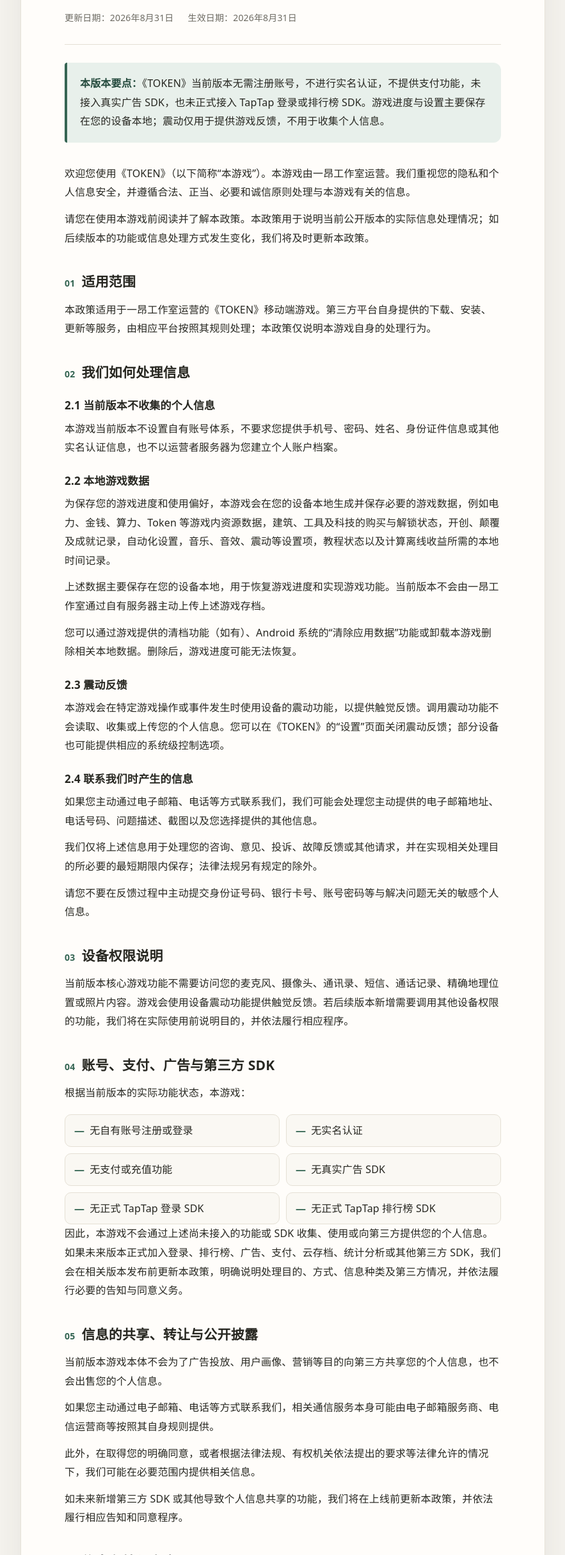
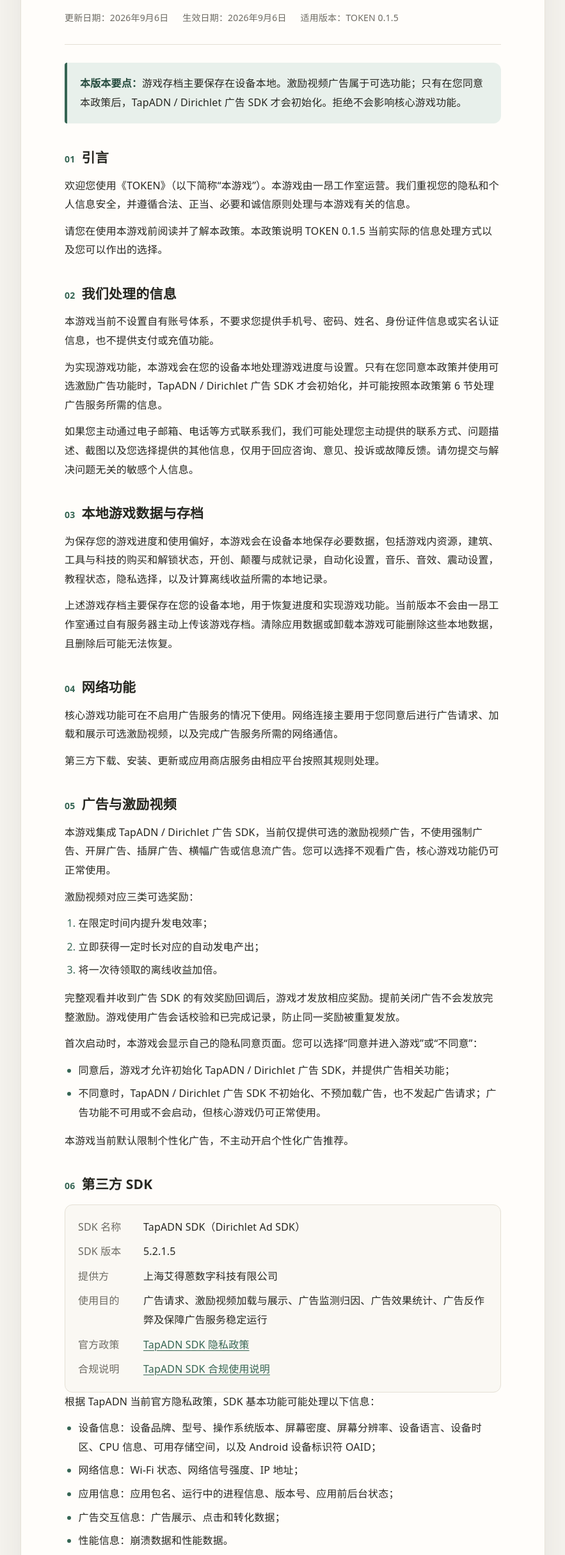
Before and after one commit to dz2121696452-creator/token-privacy, a plain HTML site: page index.html in a window 1280 px wide. Shown: the part 204-2635 px from the top of the page at 64% size, without its empty margins (198-1081 px from the left). Drawn offline with Linux system fonts and the light colour scheme.

Commit message:
Update TOKEN 0.1.5 privacy policy

```diff
--- a/index.html
+++ b/index.html
@@ -18,15 +18,8 @@
       --accent-soft: #e8f0eb;
       --shadow: 0 18px 50px rgba(49, 45, 35, 0.08);
     }
-
     * { box-sizing: border-box; }
-
-    html {
-      scroll-behavior: smooth;
-      -webkit-text-size-adjust: 100%;
-      text-size-adjust: 100%;
-    }
-
+    html { scroll-behavior: smooth; -webkit-text-size-adjust: 100%; text-size-adjust: 100%; }
     body {
       margin: 0;
       background: var(--page);
@@ -37,15 +30,9 @@
       letter-spacing: 0.01em;
       overflow-wrap: anywhere;
     }
-
-    a {
-      color: var(--accent);
-      text-decoration-thickness: 1px;
-      text-underline-offset: 3px;
-    }
-
+    a { color: var(--accent); text-decoration-thickness: 1px; text-underline-offset: 3px; }
     a:hover { text-decoration-thickness: 2px; }
-
+    code { font-family: ui-monospace, "Cascadia Mono", Consolas, monospace; font-size: 0.92em; }
     .page {
       width: min(100% - 32px, 820px);
       margin: 40px auto;
@@ -55,21 +42,8 @@
       border-radius: 22px;
       box-shadow: var(--shadow);
     }
-
-    header {
-      padding-bottom: 28px;
-      border-bottom: 1px solid var(--line);
-    }
-
-    .eyebrow {
-      margin: 0 0 8px;
-      color: var(--accent);
-      font-size: 13px;
-      font-weight: 700;
-      letter-spacing: 0.14em;
-      text-transform: uppercase;
-    }
-
+    header { padding-bottom: 28px; border-bottom: 1px solid var(--line); }
+    .eyebrow { margin: 0 0 8px; color: var(--accent); font-size: 13px; font-weight: 700; letter-spacing: 0.14em; text-transform: uppercase; }
     h1 {
       margin: 0;
       font-family: "Noto Serif SC", "Source Han Serif SC", "Songti SC", SimSun, serif;
@@ -77,143 +51,35 @@
       line-height: 1.25;
       letter-spacing: 0.02em;
     }
-
-    .dates {
-      display: flex;
-      flex-wrap: wrap;
-      gap: 8px 22px;
-      margin: 18px 0 0;
-      color: var(--muted);
-      font-size: 14px;
-    }
-
-    .summary {
-      margin: 28px 0 34px;
-      padding: 18px 20px;
-      background: var(--accent-soft);
-      border-left: 4px solid var(--accent);
-      border-radius: 4px 12px 12px 4px;
-    }
-
+    .dates { display: flex; flex-wrap: wrap; gap: 8px 22px; margin: 18px 0 0; color: var(--muted); font-size: 14px; }
+    .summary { margin: 28px 0 34px; padding: 18px 20px; background: var(--accent-soft); border-left: 4px solid var(--accent); border-radius: 4px 12px 12px 4px; }
     .summary strong { color: #244a3d; }
-
     section { margin-top: 38px; }
-
-    h2 {
-      display: flex;
-      align-items: baseline;
-      gap: 10px;
-      margin: 0 0 14px;
-      font-size: 21px;
-      line-height: 1.45;
-      letter-spacing: 0.01em;
-    }
-
-    h2 .number {
-      flex: 0 0 auto;
-      color: var(--accent);
-      font-size: 14px;
-      font-variant-numeric: tabular-nums;
-    }
-
-    h3 {
-      margin: 24px 0 8px;
-      font-size: 17px;
-      line-height: 1.55;
-    }
-
+    h2 { display: flex; align-items: baseline; gap: 10px; margin: 0 0 14px; font-size: 21px; line-height: 1.45; letter-spacing: 0.01em; }
+    h2 .number { flex: 0 0 auto; color: var(--accent); font-size: 14px; font-variant-numeric: tabular-nums; }
+    h3 { margin: 24px 0 8px; font-size: 17px; line-height: 1.55; }
     p { margin: 0 0 12px; }
-
-    ul {
-      margin: 8px 0 14px;
-      padding-left: 1.35em;
-    }
-
+    ul, ol { margin: 8px 0 14px; padding-left: 1.35em; }
     li { margin: 7px 0; }
     li::marker { color: var(--accent); }
-
-    .status-list {
-      display: grid;
-      grid-template-columns: repeat(2, minmax(0, 1fr));
-      gap: 10px;
-      margin: 18px 0 0;
-      padding: 0;
-      list-style: none;
-    }
-
-    .status-list li {
-      margin: 0;
-      padding: 12px 14px;
-      background: #faf8f3;
-      border: 1px solid var(--line);
-      border-radius: 10px;
-      line-height: 1.55;
-    }
-
-    .status-list li::before {
-      content: "—";
-      margin-right: 8px;
-      color: var(--accent);
-      font-weight: 700;
-    }
-
-    .contact-card {
-      margin-top: 16px;
-      padding: 20px;
-      background: #faf8f3;
-      border: 1px solid var(--line);
-      border-radius: 12px;
-    }
-
-    .contact-card dl {
-      display: grid;
-      grid-template-columns: 88px minmax(0, 1fr);
-      gap: 9px 14px;
-      margin: 0;
-    }
-
+    .status-list { display: grid; grid-template-columns: repeat(2, minmax(0, 1fr)); gap: 10px; margin: 18px 0 0; padding: 0; list-style: none; }
+    .status-list li { margin: 0; padding: 12px 14px; background: #faf8f3; border: 1px solid var(--line); border-radius: 10px; line-height: 1.55; }
+    .status-list li::before { content: "—"; margin-right: 8px; color: var(--accent); font-weight: 700; }
+    .contact-card { margin-top: 16px; padding: 20px; background: #faf8f3; border: 1px solid var(--line); border-radius: 12px; }
+    .contact-card dl { display: grid; grid-template-columns: 88px minmax(0, 1fr); gap: 9px 14px; margin: 0; }
     .contact-card dt { color: var(--muted); }
     .contact-card dd { margin: 0; }
-
-    footer {
-      margin-top: 46px;
-      padding-top: 24px;
-      border-top: 1px solid var(--line);
-      color: var(--muted);
-      font-size: 13px;
-      text-align: center;
-    }
-
+    footer { margin-top: 46px; padding-top: 24px; border-top: 1px solid var(--line); color: var(--muted); font-size: 13px; text-align: center; }
     @media (max-width: 640px) {
-      .page {
-        width: 100%;
-        margin: 0;
-        min-height: 100vh;
-        border: 0;
-        border-radius: 0;
-        box-shadow: none;
-        padding-top: calc(32px + env(safe-area-inset-top));
-        padding-right: max(22px, env(safe-area-inset-right));
-        padding-bottom: calc(40px + env(safe-area-inset-bottom));
-        padding-left: max(22px, env(safe-area-inset-left));
-      }
-
+      .page { width: 100%; margin: 0; min-height: 100vh; border: 0; border-radius: 0; box-shadow: none; padding-top: calc(32px + env(safe-area-inset-top)); padding-right: max(22px, env(safe-area-inset-right)); padding-bottom: calc(40px + env(safe-area-inset-bottom)); padding-left: max(22px, env(safe-area-inset-left)); }
       .status-list { grid-template-columns: 1fr; }
       section { margin-top: 32px; }
       .contact-card dl { grid-template-columns: 1fr; gap: 2px; }
       .contact-card dd + dt { margin-top: 8px; }
     }
-
     @media print {
       body { background: #fff; }
-      .page {
-        width: 100%;
-        margin: 0;
-        padding: 0;
-        border: 0;
-        border-radius: 0;
-        box-shadow: none;
-      }
+      .page { width: 100%; margin: 0; padding: 0; border: 0; border-radius: 0; box-shadow: none; }
       a { color: inherit; }
       section { break-inside: avoid; }
     }
@@ -225,109 +91,129 @@
       <p class="eyebrow">Privacy Policy</p>
       <h1>《TOKEN》隐私政策</h1>
       <div class="dates" aria-label="政策日期">
-        <span>更新日期：2026年8月31日</span>
-        <span>生效日期：2026年8月31日</span>
+        <span>更新日期：2026年9月6日</span>
+        <span>生效日期：2026年9月6日</span>
+        <span>适用版本：TOKEN 0.1.5</span>
       </div>
     </header>
 
     <div class="summary">
-      <strong>本版本要点：</strong>《TOKEN》当前版本无需注册账号，不进行实名认证，不提供支付功能，未接入真实广告 SDK，也未正式接入 TapTap 登录或排行榜 SDK。游戏进度与设置主要保存在您的设备本地；震动仅用于提供游戏反馈，不用于收集个人信息。
+      <strong>本版本要点：</strong>游戏存档主要保存在设备本地。激励视频广告属于可选功能；只有在您同意本政策后，TapADN / Dirichlet 广告 SDK 才会初始化。拒绝不会影响核心游戏功能。
     </div>
 
-    <p>欢迎您使用《TOKEN》（以下简称“本游戏”）。本游戏由一昂工作室运营。我们重视您的隐私和个人信息安全，并遵循合法、正当、必要和诚信原则处理与本游戏有关的信息。</p>
-    <p>请您在使用本游戏前阅读并了解本政策。本政策用于说明当前公开版本的实际信息处理情况；如后续版本的功能或信息处理方式发生变化，我们将及时更新本政策。</p>
-
-    <section aria-labelledby="scope">
-      <h2 id="scope"><span class="number">01</span>适用范围</h2>
-      <p>本政策适用于一昂工作室运营的《TOKEN》移动端游戏。第三方平台自身提供的下载、安装、更新等服务，由相应平台按照其规则处理；本政策仅说明本游戏自身的处理行为。</p>
+    <section aria-labelledby="intro">
+      <h2 id="intro"><span class="number">01</span>引言</h2>
+      <p>欢迎您使用《TOKEN》（以下简称“本游戏”）。本游戏由一昂工作室运营。我们重视您的隐私和个人信息安全，并遵循合法、正当、必要和诚信原则处理与本游戏有关的信息。</p>
+      <p>请您在使用本游戏前阅读并了解本政策。本政策说明 TOKEN 0.1.5 当前实际的信息处理方式以及您可以作出的选择。</p>
     </section>
 
-    <section aria-labelledby="collection">
-      <h2 id="collection"><span class="number">02</span>我们如何处理信息</h2>
+    <section aria-labelledby="information">
+      <h2 id="information"><span class="number">02</span>我们处理的信息</h2>
+      <p>本游戏当前不设置自有账号体系，不要求您提供手机号、密码、姓名、身份证件信息或实名认证信息，也不提供支付或充值功能。</p>
+      <p>为实现游戏功能，本游戏会在您的设备本地处理游戏进度与设置。只有在您同意本政策并使用可选激励广告功能时，TapADN / Dirichlet 广告 SDK 才会初始化，并可能按照本政策第 6 节处理广告服务所需的信息。</p>
+      <p>如果您主动通过电子邮箱、电话等方式联系我们，我们可能处理您主动提供的联系方式、问题描述、截图以及您选择提供的其他信息，仅用于回应咨询、意见、投诉或故障反馈。请勿提交与解决问题无关的敏感个人信息。</p>
+    </section>
 
-      <h3>2.1 当前版本不收集的个人信息</h3>
-      <p>本游戏当前版本不设置自有账号体系，不要求您提供手机号、密码、姓名、身份证件信息或其他实名认证信息，也不以运营者服务器为您建立个人账户档案。</p>
+    <section aria-labelledby="local-save">
+      <h2 id="local-save"><span class="number">03</span>本地游戏数据与存档</h2>
+      <p>为保存您的游戏进度和使用偏好，本游戏会在设备本地保存必要数据，包括游戏内资源，建筑、工具与科技的购买和解锁状态，开创、颠覆与成就记录，自动化设置，音乐、音效、震动设置，教程状态，隐私选择，以及计算离线收益所需的本地记录。</p>
+      <p>上述游戏存档主要保存在您的设备本地，用于恢复进度和实现游戏功能。当前版本不会由一昂工作室通过自有服务器主动上传该游戏存档。清除应用数据或卸载本游戏可能删除这些本地数据，且删除后可能无法恢复。</p>
+    </section>
 
-      <h3>2.2 本地游戏数据</h3>
-      <p>为保存您的游戏进度和使用偏好，本游戏会在您的设备本地生成并保存必要的游戏数据，例如电力、金钱、算力、Token 等游戏内资源数据，建筑、工具及科技的购买与解锁状态，开创、颠覆及成就记录，自动化设置，音乐、音效、震动等设置项，教程状态以及计算离线收益所需的本地时间记录。</p>
-      <p>上述数据主要保存在您的设备本地，用于恢复游戏进度和实现游戏功能。当前版本不会由一昂工作室通过自有服务器主动上传上述游戏存档。</p>
-      <p>您可以通过游戏提供的清档功能（如有）、Android 系统的“清除应用数据”功能或卸载本游戏删除相关本地数据。删除后，游戏进度可能无法恢复。</p>
+    <section aria-labelledby="network">
+      <h2 id="network"><span class="number">04</span>网络功能</h2>
+      <p>核心游戏功能可在不启用广告服务的情况下使用。网络连接主要用于您同意后进行广告请求、加载和展示可选激励视频，以及完成广告服务所需的网络通信。</p>
+      <p>第三方下载、安装、更新或应用商店服务由相应平台按照其规则处理。</p>
+    </section>
 
-      <h3>2.3 震动反馈</h3>
-      <p>本游戏会在特定游戏操作或事件发生时使用设备的震动功能，以提供触觉反馈。调用震动功能不会读取、收集或上传您的个人信息。您可以在《TOKEN》的“设置”页面关闭震动反馈；部分设备也可能提供相应的系统级控制选项。</p>
+    <section aria-labelledby="rewarded-ads">
+      <h2 id="rewarded-ads"><span class="number">05</span>广告与激励视频</h2>
+      <p>本游戏集成 TapADN / Dirichlet 广告 SDK，当前仅提供可选的激励视频广告，不使用强制广告、开屏广告、插屏广告、横幅广告或信息流广告。您可以选择不观看广告，核心游戏功能仍可正常使用。</p>
+      <p>激励视频对应三类可选奖励：</p>
+      <ol>
+        <li>在限定时间内提升发电效率；</li>
+        <li>立即获得一定时长对应的自动发电产出；</li>
+        <li>将一次待领取的离线收益加倍。</li>
+      </ol>
+      <p>完整观看并收到广告 SDK 的有效奖励回调后，游戏才发放相应奖励。提前关闭广告不会发放完整激励。游戏使用广告会话校验和已完成记录，防止同一奖励被重复发放。</p>
+      <p>首次启动时，本游戏会显示自己的隐私同意页面。您可以选择“同意并进入游戏”或“不同意”：</p>
+      <ul>
+        <li>同意后，游戏才允许初始化 TapADN / Dirichlet 广告 SDK，并提供广告相关功能；</li>
+        <li>不同意时，TapADN / Dirichlet 广告 SDK 不初始化、不预加载广告，也不发起广告请求；广告功能不可用或不会启动，但核心游戏仍可正常使用。</li>
+      </ul>
+      <p>本游戏当前默认限制个性化广告，不主动开启个性化广告推荐。</p>
+    </section>
 
-      <h3>2.4 联系我们时产生的信息</h3>
-      <p>如果您主动通过电子邮箱、电话等方式联系我们，我们可能会处理您主动提供的电子邮箱地址、电话号码、问题描述、截图以及您选择提供的其他信息。</p>
-      <p>我们仅将上述信息用于处理您的咨询、意见、投诉、故障反馈或其他请求，并在实现相关处理目的所必要的最短期限内保存；法律法规另有规定的除外。</p>
-      <p>请您不要在反馈过程中主动提交身份证号码、银行卡号、账号密码等与解决问题无关的敏感个人信息。</p>
+    <section aria-labelledby="sdk">
+      <h2 id="sdk"><span class="number">06</span>第三方 SDK</h2>
+      <div class="contact-card">
+        <dl>
+          <dt>SDK 名称</dt><dd>TapADN SDK（Dirichlet Ad SDK）</dd>
+          <dt>SDK 版本</dt><dd>5.2.1.5</dd>
+          <dt>提供方</dt><dd>上海艾得蒽数字科技有限公司</dd>
+          <dt>使用目的</dt><dd>广告请求、激励视频加载与展示、广告监测归因、广告效果统计、广告反作弊及保障广告服务稳定运行</dd>
+          <dt>官方政策</dt><dd><a href="https://ssp.dirichlet.cn/docs/agreement/" rel="noopener noreferrer">TapADN SDK 隐私政策</a></dd>
+          <dt>合规说明</dt><dd><a href="https://ssp.dirichlet.cn/docs/compliance/" rel="noopener noreferrer">TapADN SDK 合规使用说明</a></dd>
+        </dl>
+      </div>
+      <p>根据 TapADN 当前官方隐私政策，SDK 基本功能可能处理以下信息：</p>
+      <ul>
+        <li>设备信息：设备品牌、型号、操作系统版本、屏幕密度、屏幕分辨率、设备语言、设备时区、CPU 信息、可用存储空间，以及 Android 设备标识符 OAID；</li>
+        <li>网络信息：Wi-Fi 状态、网络信号强度、IP 地址；</li>
+        <li>应用信息：应用包名、运行中的进程信息、版本号、应用前后台状态；</li>
+        <li>广告交互信息：广告展示、点击和转化数据；</li>
+        <li>性能信息：崩溃数据和性能数据。</li>
+      </ul>
+      <p>TapADN 官方说明还列有由开发者选择启用的可选信息与权限。TOKEN 0.1.5 通过 SDK 合规控制关闭位置、电话状态、IMEI、Android ID、软件列表和外部存储访问，不申请相应可选权限。具体处理情况可能因 SDK 版本、设备环境和官方政策更新而有所不同，请同时查阅上述官方政策。</p>
+      <p>TapADN 可能依照其隐私政策与广告合作方共享提供广告服务所必需的去标识化或匿名化设备、网络、广告交互及统计信息。相关信息的存储、共享、保存期限和安全措施由 TapADN 按其官方政策处理。</p>
     </section>
 
     <section aria-labelledby="permissions">
-      <h2 id="permissions"><span class="number">03</span>设备权限说明</h2>
-      <p>当前版本核心游戏功能不需要访问您的麦克风、摄像头、通讯录、短信、通话记录、精确地理位置或照片内容。游戏会使用设备震动功能提供触觉反馈。若后续版本新增需要调用其他设备权限的功能，我们将在实际使用前说明目的，并依法履行相应程序。</p>
-    </section>
-
-    <section aria-labelledby="features">
-      <h2 id="features"><span class="number">04</span>账号、支付、广告与第三方 SDK</h2>
-      <p>根据当前版本的实际功能状态，本游戏：</p>
-      <ul class="status-list">
-        <li>无自有账号注册或登录</li>
-        <li>无实名认证</li>
-        <li>无支付或充值功能</li>
-        <li>无真实广告 SDK</li>
-        <li>无正式 TapTap 登录 SDK</li>
-        <li>无正式 TapTap 排行榜 SDK</li>
+      <h2 id="permissions"><span class="number">07</span>权限说明</h2>
+      <p>TOKEN 0.1.5 的 Android Release 最终权限包括：</p>
+      <ul>
+        <li><code>android.permission.INTERNET</code>：用于广告请求、素材加载及必要的网络通信；</li>
+        <li><code>android.permission.ACCESS_NETWORK_STATE</code>：用于判断网络状态并保障广告服务连接；</li>
+        <li><code>android.permission.VIBRATE</code>：用于您可在游戏设置中关闭的触觉反馈；</li>
+        <li><code>com.asus.msa.SupplementaryDID.ACCESS</code>、<code>freemme.permission.msa</code>：由广告 SDK 使用的设备标识兼容能力。</li>
       </ul>
-      <p>因此，本游戏不会通过上述尚未接入的功能或 SDK 收集、使用或向第三方提供您的个人信息。如果未来版本正式加入登录、排行榜、广告、支付、云存档、统计分析或其他第三方 SDK，我们会在相关版本发布前更新本政策，明确说明处理目的、方式、信息种类及第三方情况，并依法履行必要的告知与同意义务。</p>
-    </section>
-
-    <section aria-labelledby="sharing">
-      <h2 id="sharing"><span class="number">05</span>信息的共享、转让与公开披露</h2>
-      <p>当前版本游戏本体不会为了广告投放、用户画像、营销等目的向第三方共享您的个人信息，也不会出售您的个人信息。</p>
-      <p>如果您主动通过电子邮箱、电话等方式联系我们，相关通信服务本身可能由电子邮箱服务商、电信运营商等按照其自身规则提供。</p>
-      <p>此外，在取得您的明确同意，或者根据法律法规、有权机关依法提出的要求等法律允许的情况下，我们可能在必要范围内提供相关信息。</p>
-      <p>如未来新增第三方 SDK 或其他导致个人信息共享的功能，我们将在上线前更新本政策，并依法履行相应告知和同意程序。</p>
+      <p>当前 Release 不包含 <code>android.permission.REQUEST_INSTALL_PACKAGES</code> 和 <code>android.permission.QUERY_ALL_PACKAGES</code>，也不申请定位、电话状态、读写外部存储、通讯录、相机、麦克风、短信或通话记录权限。</p>
+      <p>Manifest 中出现某项权限并不表示一昂工作室会主动收集该权限可能涉及的全部数据；实际处理目的和范围以本政策、当前应用配置及第三方 SDK 官方说明为准。</p>
     </section>
 
     <section aria-labelledby="storage">
-      <h2 id="storage"><span class="number">06</span>信息存储与安全</h2>
+      <h2 id="storage"><span class="number">08</span>信息存储与安全</h2>
       <p>游戏进度和基础设置主要保存在您的设备本地，保存期限通常与本游戏在设备上的存续期间一致。清除应用数据、卸载游戏、恢复出厂设置或更换设备，均可能导致本地数据被删除或无法恢复。</p>
-      <p>我们会在当前业务范围内采取合理措施保护本游戏及相关数据安全。请您同时妥善保管设备，并及时安装可信的系统安全更新。</p>
+      <p>TapADN 对广告服务相关信息的存储地点、期限和安全措施以其官方隐私政策为准。我们会在当前业务范围内采取合理措施保护本游戏及相关数据安全；但任何技术措施都无法保证绝对安全，请您同时妥善保管设备。</p>
     </section>
 
     <section aria-labelledby="rights">
-      <h2 id="rights"><span class="number">07</span>您的权利</h2>
-      <p>当前版本没有自有账号及运营者服务器个人资料，因此不提供账号资料查询、更正或注销入口。对于保存在设备本地的游戏数据，您可以通过清除应用数据或卸载本游戏进行删除。</p>
-      <p>如果您对本游戏的信息处理情况有疑问，或希望依法行使与个人信息有关的权利，可以通过本政策末尾的联系方式与我们联系。我们会在核实情况后依法处理。</p>
+      <h2 id="rights"><span class="number">09</span>用户选择与权利</h2>
+      <p>您可以拒绝广告相关隐私处理，并继续使用核心游戏。拒绝后，广告 SDK 不初始化，广告功能不可用或不会启动。</p>
+      <p>对于设备本地的游戏数据，您可以通过 Android 系统的“清除应用数据”功能或卸载本游戏进行删除。对于您主动联系我们时提供的信息，或涉及 TapADN 的访问、更正、删除、撤回同意等请求，可通过本政策末尾的联系方式联系我们；我们会在核实情况后依法处理或协助您按照 SDK 提供方的流程处理。</p>
     </section>
 
     <section aria-labelledby="minors">
-      <h2 id="minors"><span class="number">08</span>未成年人保护</h2>
+      <h2 id="minors"><span class="number">10</span>未成年人相关说明</h2>
       <p>我们重视未成年人的个人信息保护。未成年人应在父母或其他监护人的指导下阅读本政策并使用本游戏；不满十四周岁的未成年人应在监护人同意和指导下使用本游戏。</p>
-      <p>当前版本不要求用户提交年龄、身份或实名认证信息，也不主动收集未成年人的个人信息。如果您认为未成年人的个人信息被不当处理，请通过本政策末尾的联系方式联系我们。</p>
+      <p>本游戏当前不要求用户提交年龄、身份或实名认证信息。如果您认为未成年人的个人信息被不当处理，请通过本政策末尾的联系方式联系我们。</p>
     </section>
 
     <section aria-labelledby="updates">
-      <h2 id="updates"><span class="number">09</span>本政策的更新</h2>
-      <p>我们可能根据游戏功能、信息处理方式或法律法规的变化修订本政策。涉及处理目的、方式、信息种类、第三方 SDK 等重要内容变化时，我们会在新版本发布前更新政策，并通过适当方式提示您阅读。</p>
-      <p>未经依法告知并在必要时取得您的同意，我们不会通过政策更新擅自扩大个人信息处理范围。</p>
+      <h2 id="updates"><span class="number">11</span>隐私政策更新</h2>
+      <p>我们可能根据游戏功能、信息处理方式、第三方 SDK 或法律法规的变化修订本政策。涉及处理目的、方式、信息种类或第三方 SDK 等重要内容变化时，我们会在相应版本发布前更新政策，并在需要时再次请求用户确认。未确认新政策版本前，不初始化对应广告服务。</p>
     </section>
 
     <section aria-labelledby="contact">
-      <h2 id="contact"><span class="number">10</span>联系我们</h2>
+      <h2 id="contact"><span class="number">12</span>联系方式</h2>
       <p>如您对本政策或《TOKEN》的隐私保护有任何问题、意见或建议，可以通过以下方式联系我们：</p>
       <div class="contact-card">
         <dl>
-          <dt>运营者</dt>
-          <dd>一昂工作室</dd>
-          <dt>负责人</dt>
-          <dd>刘紫阳</dd>
-          <dt>联系地址</dt>
-          <dd>北京市昌平区南口镇南涧路29号北京化工大学昌平校区</dd>
-          <dt>联系电话</dt>
-          <dd><a href="tel:15509377570">15509377570</a></dd>
-          <dt>电子邮箱</dt>
-          <dd><a href="mailto:liuziyangchina@163.com">liuziyangchina@163.com</a></dd>
+          <dt>运营者</dt><dd>一昂工作室</dd>
+          <dt>负责人</dt><dd>刘紫阳</dd>
+          <dt>联系地址</dt><dd>北京市昌平区南口镇南涧路29号北京化工大学昌平校区</dd>
+          <dt>联系电话</dt><dd><a href="tel:15509377570">15509377570</a></dd>
+          <dt>电子邮箱</dt><dd><a href="mailto:liuziyangchina@163.com">liuziyangchina@163.com</a></dd>
         </dl>
       </div>
     </section>
```
